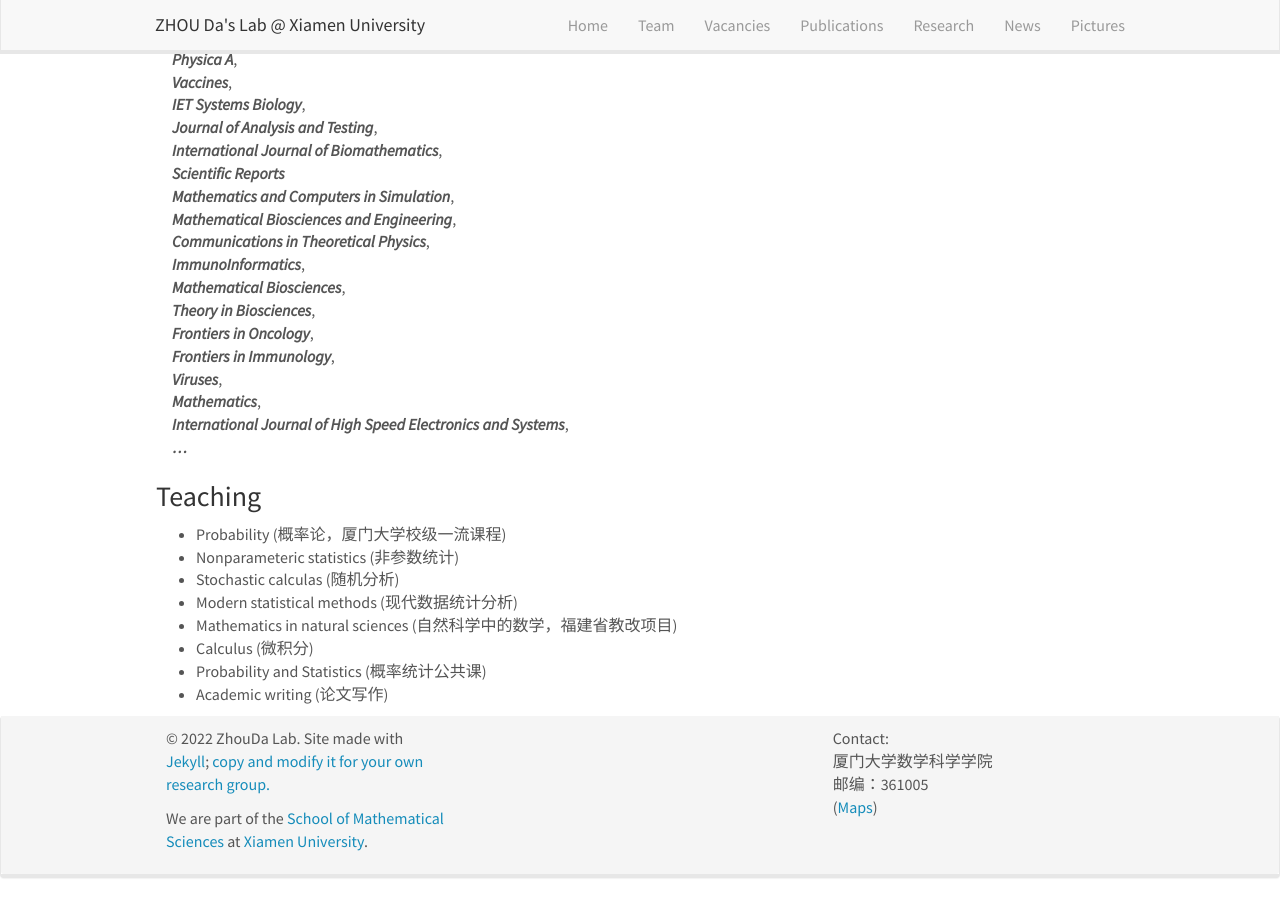
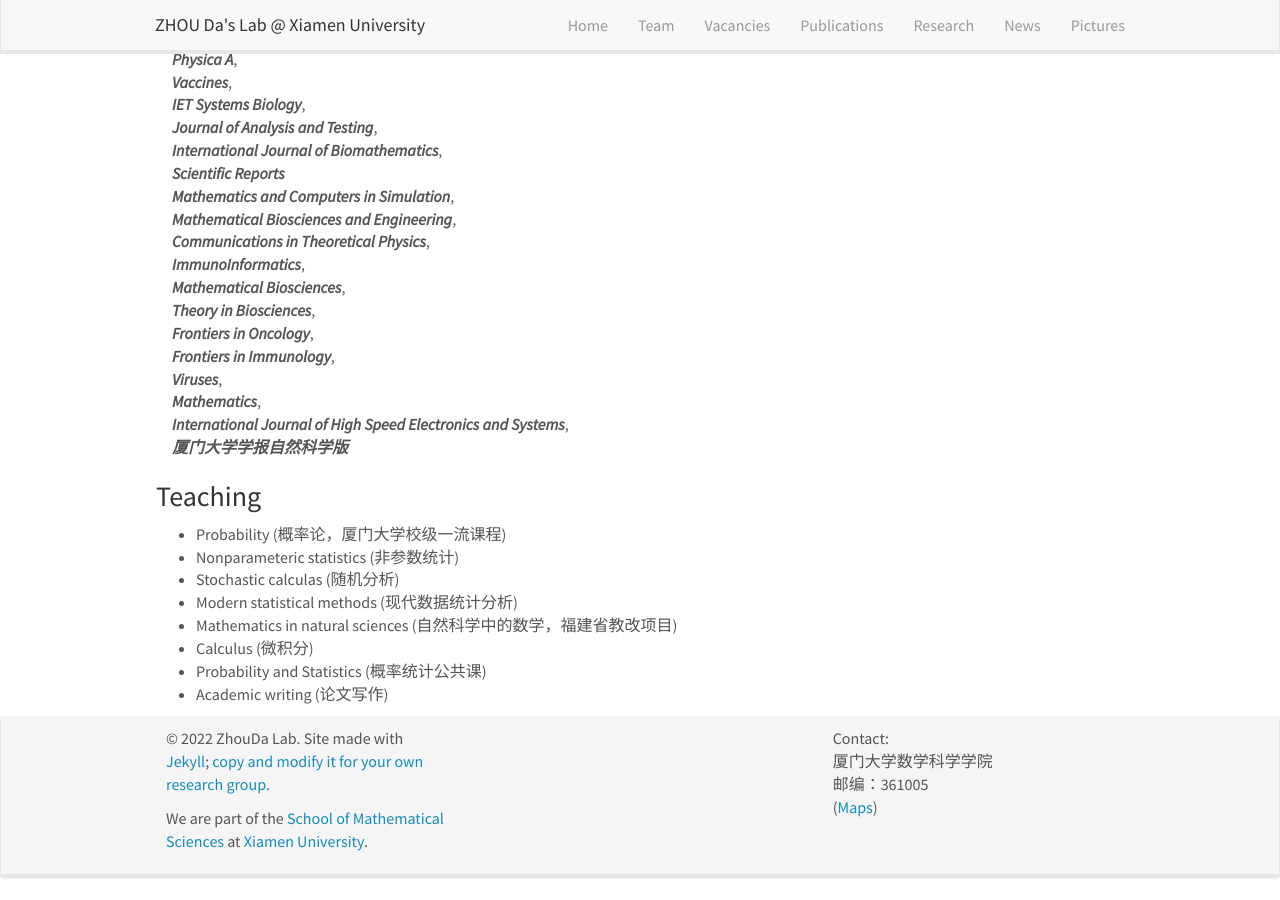
Before and after one commit to ZhouDaLab/zhoudalab.github.io, a Jekyll site: the page built from _pages/home.md, in a window 1280 px wide and 900 px high, scrolled down 2409 px. Built offline with Jekyll 4.4.1, drawn with Linux system fonts in a browser that asks for light colours; nearby versions of some CDN libraries.

Commit message:
Update home.md

```diff
--- a/_pages/home.md
+++ b/_pages/home.md
@@ -106,7 +106,7 @@ Email：zhouda@xmu.edu.cn
 &emsp;***Viruses***,
 &emsp;***Mathematics***,
 &emsp;***International Journal of High Speed Electronics and Systems***,
-&emsp;***...***
+&emsp;***厦门大学学报自然科学版***
 
 ### Teaching
 - Probability (概率论，厦门大学校级一流课程)
```
